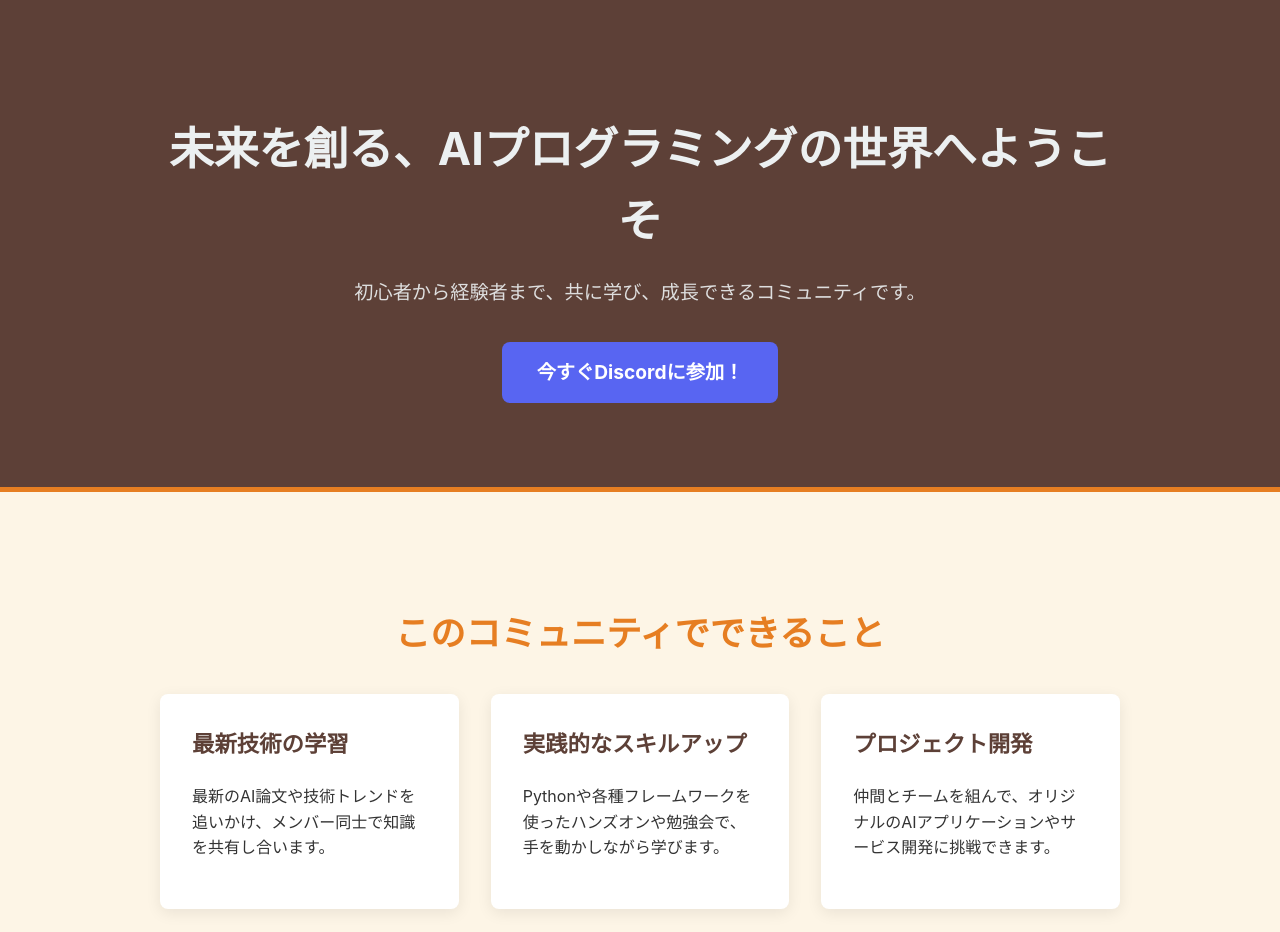
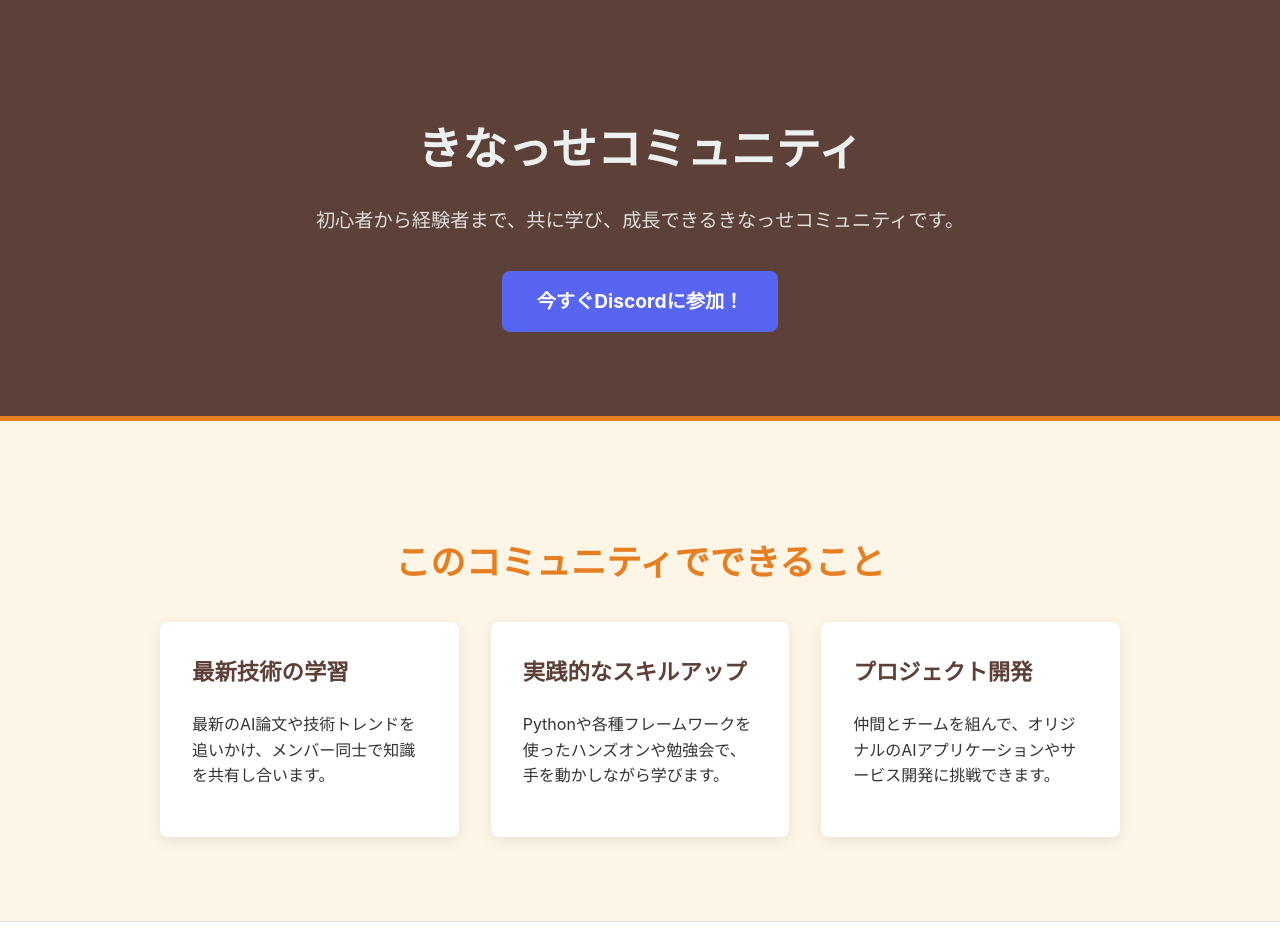
Before and after one commit to LichtToyooka/ai-lp, a plain HTML site: page index.html in a window 1280 px wide. Shown: the top 932 px of the page. Drawn offline with Linux system fonts and the light colour scheme.

Commit message:
たいとるへんこう

```diff
--- a/index.html
+++ b/index.html
@@ -3,7 +3,7 @@
 <head>
     <meta charset="UTF-8">
     <meta name="viewport" content="width=device-width, initial-scale=1.0">
-    <title>AIプログラミング学習コミュニティ</title>
+    <title>きなっせコミュニティ</title>
     <style>
         :root {
             --primary-color: #e67e22; /* Warm Orange */
@@ -133,8 +133,8 @@
 
     <header>
         <div class="container">
-            <h1>未来を創る、AIプログラミングの世界へようこそ</h1>
-            <p>初心者から経験者まで、共に学び、成長できるコミュニティです。</p>
+            <h1>きなっせコミュニティ</h1>
+            <p>初心者から経験者まで、共に学び、成長できるきなっせコミュニティです。</p>
             <a href="#" class="discord-button">今すぐDiscordに参加！</a>
         </div>
     </header>
@@ -183,7 +183,7 @@
 
     <footer>
         <div class="container">
-            <p>&copy; 2025 AI Programming Community. All Rights Reserved.</p>
+            <p>&copy; 2025 きなっせコミュニティ. All Rights Reserved.</p>
         </div>
     </footer>
 
```
